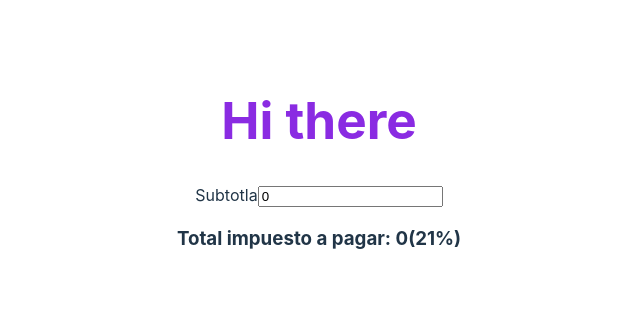
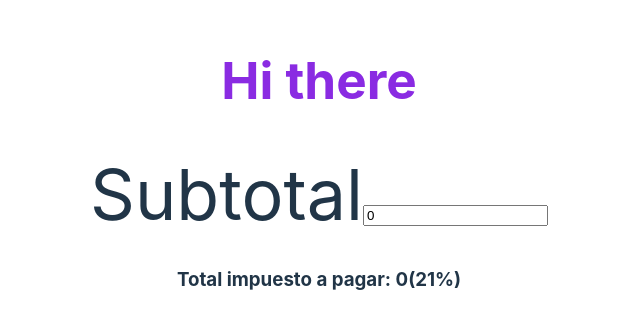
Before and after one commit to alvaroariasrivero/vue-course, a Vue app: page / in a window 1280 px wide. Shown: the part 235-564 px from the top of the page, without its empty margins (321-961 px from the left). Built offline with nearby package versions, Linux system fonts and the light colour scheme.

Commit message:
add custom directive in computedexercise

```diff
--- a/src/components/ComputedExercise.vue
+++ b/src/components/ComputedExercise.vue
@@ -8,7 +8,7 @@
 
 <template>
     <div>
-        <label>Subtotla</label>
+        <label  v-font-size>Subtotal</label>
         <input type="number" v-model="subTotal">
         <h3>Total impuesto a pagar: {{ totalVat }}({{ vat }}%)</h3>
     </div>
--- a/src/main.js
+++ b/src/main.js
@@ -1,5 +1,14 @@
-import { createApp } from 'vue'
-import './style.css'
-import App from './App.vue'
+import { createApp } from 'vue';
+import './style.css';
+import App from './App.vue';
 
-createApp(App).mount('#app')
+const app = createApp(App);
+
+//Directiva personalizada
+app.directive('font-size', {
+    beforeMount: (el, binding) => {
+        el.style.fontSize = '70px';
+    }
+});
+
+app.mount('#app');
```
